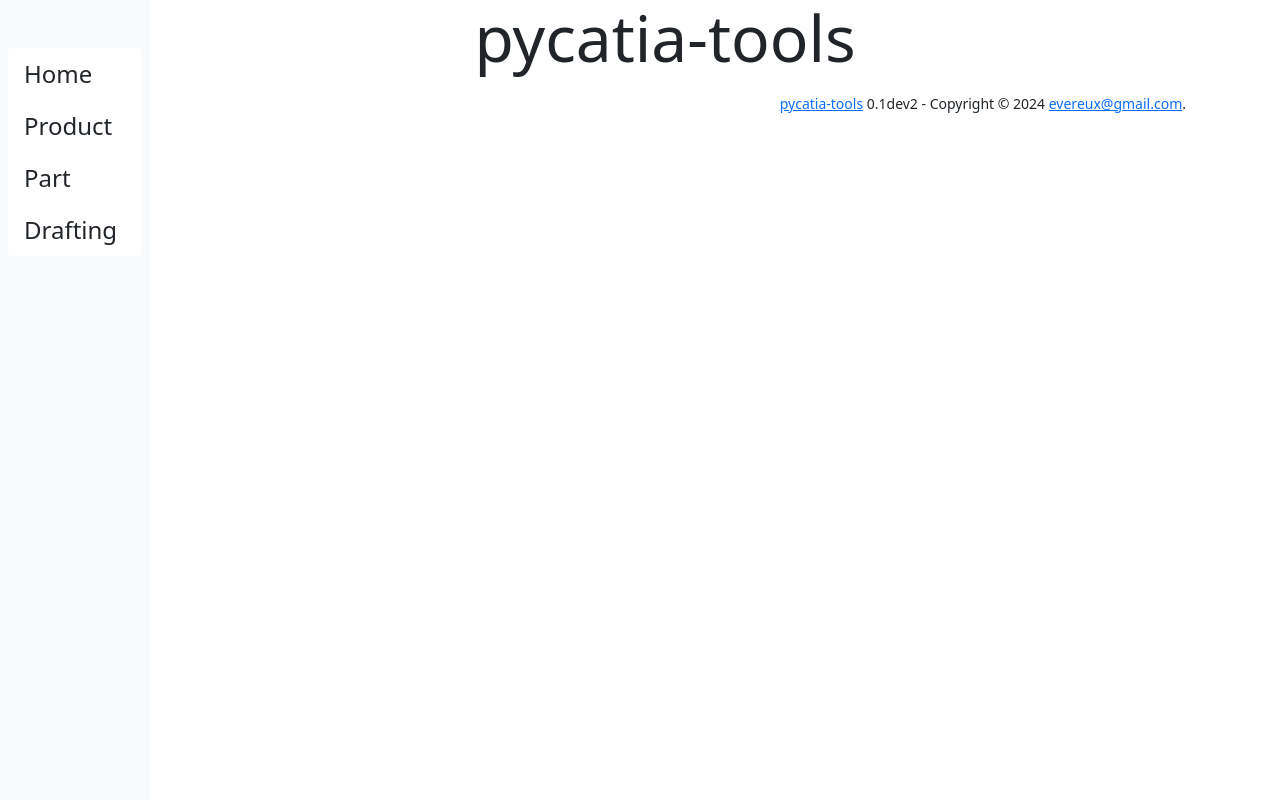
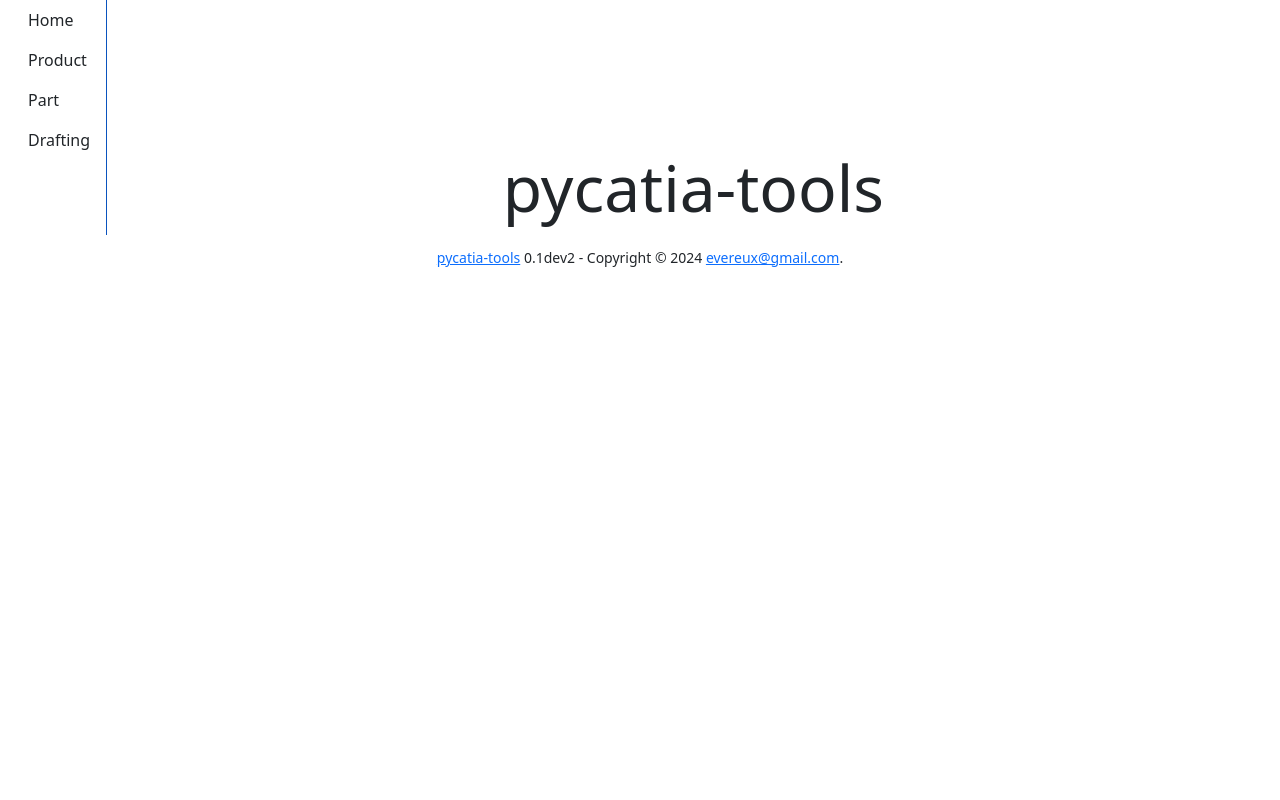
Before and after one commit to evereux/pycatia-tools, a Flask app: template application/templates/drafting.html in a window 1280 px wide. Run offline with Flask 3, Linux system fonts and the light colour scheme; the template is opened without the code that fills it, so the values that code supplies are empty; some libraries are stand-ins or nearby versions.

Commit message:
improved side menu layout

```diff
--- a/application/static/css/layout.css
+++ b/application/static/css/layout.css
@@ -16,20 +16,11 @@ h2 {
 }
 
 .sidebar {
-    height: 100%;
-    width: 150px;
-    position: fixed;
-    left:0;
-    top: 0;
-    padding-top: 40px;
-    background-color: #F8F9FA;
+    border-right: #0a53be;
+    border-right-style: solid;
+    border-right-width: thin;
 }
 
-.sidebar div {
-    padding: 8px;
-    font-size: 24px;
-    display: block;
-}
 
 .body-text {
     margin-left: 150px;
--- a/application/templates/common/base.html
+++ b/application/templates/common/base.html
@@ -19,9 +19,9 @@
 
 </head>
 <body>
-<div class="container">
-
-    <div class="sidebar">
+<div class="container-fluid">
+    <div class="row">
+        <div class="col-1 sidebar">
             <div class="list-group">
                 <a class="list-group-item list-group-item-action border-0" href="{{ url_for('index') }}">Home</a>
                 <a class="list-group-item list-group-item-action border-0" href="{{ url_for('product') }}">Product</a>
@@ -29,11 +29,8 @@
                 <a class="list-group-item list-group-item-action border-0" href="{{ url_for('drafting') }}">Drafting</a>
             </div>
         </div>
-
-    <div class="pybody">
-
+        <div class="col">
             {% include('common/header.html') %}
-
             {% with messages = get_flashed_messages(with_categories=true) %}
                 {% if messages %}
                     <div class="container">
@@ -49,12 +46,15 @@
     {% block content %}
 
     {% endblock %}
-    <footer class="m-1 p-2 text-end small">
+
+        </div>
+    </div>
+
+    <footer class="m-1 p-2 text-center small">
         <a href="https://github.com/evereux/pycatia-tools">pycatia-tools</a> {{ version }} -  Copyright © 2024 <a class="link_1" href="mailto:evereux@gmail.com">evereux@gmail.com</a>.
     </footer>
 
     </div>
 
-</div>
 </body>
 </html>
--- a/application/templates/common/header.html
+++ b/application/templates/common/header.html
@@ -1,9 +1,8 @@
 <!-- header.html -->
+<div id="get_document" hx-get="/htmx/document/object" hx-target="#document_object" hx-swap="innerHtml" hx-trigger="load">
+  <div id="document_object" style="height: 150px;">
+  </div>
+</div>
 <h1 class="pytitle text-center">
   pycatia-tools
 </h1>
-<div id="get_document" hx-get="/htmx/document/object" hx-target="#document_object" hx-swap="innerHtml" hx-trigger="load">
-  <div id="document_object">
-
-  </div>
-</div>
```
Lines whose indentation alone changed are shown as unchanged.
